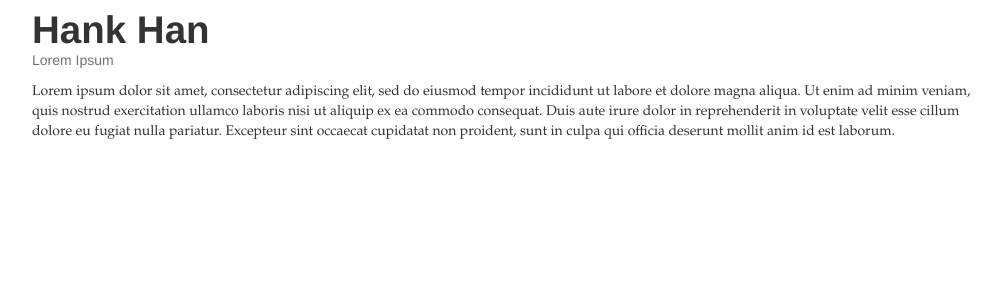
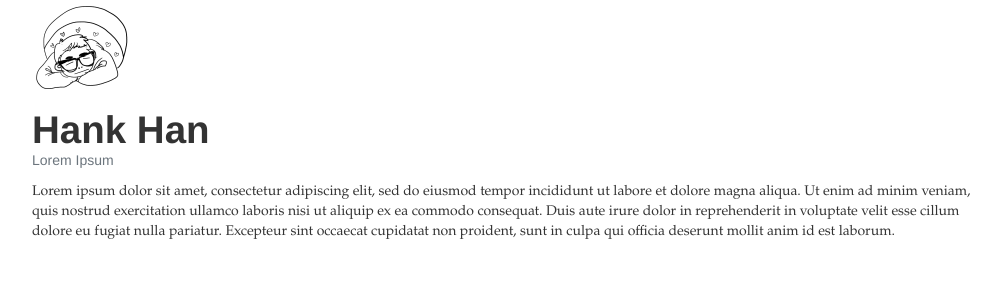
Before and after one commit to jkface/jkface.github.io, a Jekyll site: the page built from index.html, in a window 1280 px wide. Shown: the top 300 px of the page, without its empty margins (138-1139 px from the left). Built offline with Jekyll 4.4.1, drawn with Linux system fonts in a browser that asks for light colours.

Commit message:
add logo img

```diff
--- a/_layouts/default.html
+++ b/_layouts/default.html
@@ -15,9 +15,11 @@
 <body>
   <div class="container">
     <div class="header">
+      <div class="logo">
+        <a href="/"><img src="/img/profile.jpg" alt="logo" height="100" width="100" class="rounded-circle"></a>
+      </div>
       <div class="title">
-        <div></div>
-        <div><h1><a href="/">Hank Han</a></h1></div>
+        <h1><a href="/">Hank Han</a></h1>
       </div>
       <div class="description">
         Lorem Ipsum
```
Also changed, not shown: img/profile.jpg (added).
